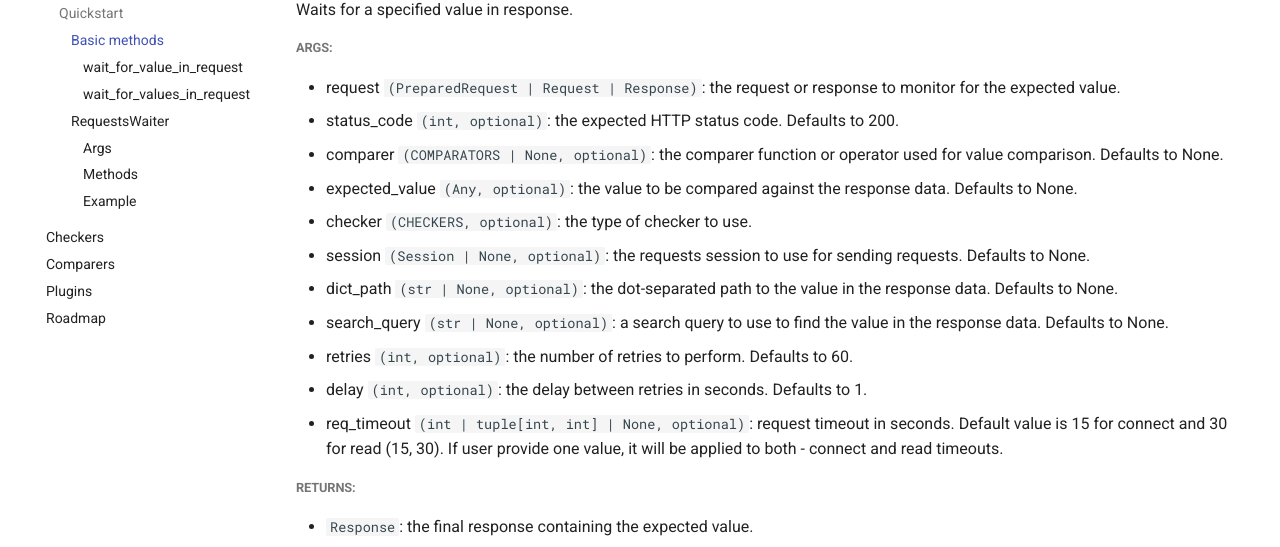
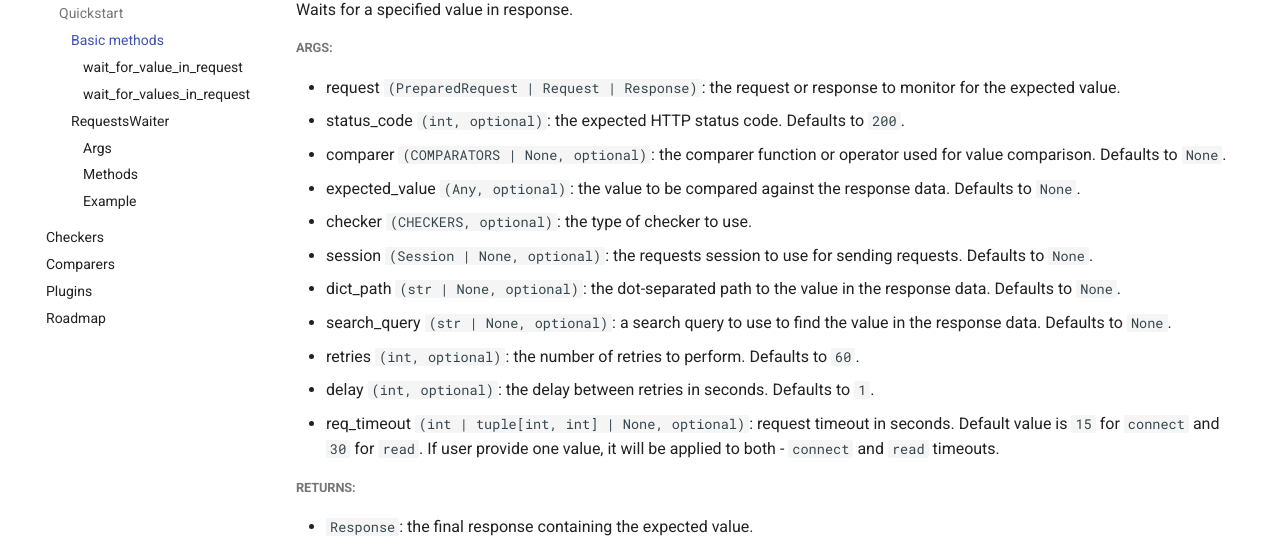
Before and after one commit to dawid-szaniawski/bepatient, an MkDocs documentation site: the page built from docs/usage.md, in a window 1280 px wide and 1400 px high, scrolled down 507 px. Shown: the part 149-696 px from the top of the window. Built offline with MkDocs 1.6.1 and Material for MkDocs 9.7.7, drawn with Linux system fonts in a browser that asks for light colours; comment, search, counter and statistics services are not loaded; some of the changed text lies outside the part shown.

Commit message:
feat: Add case-insensitive option for dict_path feat: Extend request timeout options (connect and read)
Closes #14

```diff
--- a/docs/usage.md
+++ b/docs/usage.md
@@ -30,23 +30,23 @@
 
 - request `(PreparedRequest | Request | Response)`: the request or response to monitor
   for the expected value.
-- status_code `(int, optional)`: the expected HTTP status code. Defaults to 200.
+- status_code `(int, optional)`: the expected HTTP status code. Defaults to `200`.
 - comparer `(COMPARATORS | None, optional)`: the comparer function or operator used for
-  value comparison. Defaults to None.
+  value comparison. Defaults to `None`.
 - expected_value `(Any, optional)`: the value to be compared against the response data.
-  Defaults to None.
+  Defaults to `None`.
 - checker `(CHECKERS, optional)`: the type of checker to use.
 - session `(Session | None, optional)`: the requests session to use for sending
-  requests. Defaults to None.
+  requests. Defaults to `None`.
 - dict_path `(str | None, optional)`: the dot-separated path to the value in the
-  response data. Defaults to None.
+  response data. Defaults to `None`.
 - search_query `(str | None, optional)`: a search query to use to find the value in the
-  response data. Defaults to None.
-- retries `(int, optional)`: the number of retries to perform. Defaults to 60.
-- delay `(int, optional)`: the delay between retries in seconds. Defaults to 1.
+  response data. Defaults to `None`.
+- retries `(int, optional)`: the number of retries to perform. Defaults to `60`.
+- delay `(int, optional)`: the delay between retries in seconds. Defaults to `1`.
 - req_timeout `(int | tuple[int, int] | None, optional)`: request timeout in seconds.
-  Default value is 15 for connect and 30 for read (15, 30). If user provide one value,
-  it will be applied to both - connect and read timeouts.
+  Default value is `15` for `connect` and `30` for `read`. If user provide one value,
+  it will be applied to both - `connect` and `read` timeouts.
 
 ##### Returns:
 
@@ -157,14 +162,14 @@
 
 - expected_value `(Any)`: the value to be compared against the response data.
 - comparer `(COMPARATORS)`: the comparer function or operator used for value comparison.
-- checker `(CHECKERS, optional)`: the type of checker to use. Defaults to "
-  json_checker".
+- checker `(CHECKERS, optional)`: the type of checker to use. Defaults
+  to `json_checker`.
 - dict_path `(str | None, optional)`: the dot-separated path to the value in the
-  response data. Defaults to None.
+  response data. Defaults to `None`.
 - search_query `(str | None, optional)`: a search query to use to find the value in the
-  response data. Defaults to None.
+  response data. Defaults to `None`.
 - ignore_case `(bool, optional)`: If set, upper/lower-case keys in `dict_path` are
-  treated the same. Defaults to False.
+  treated the same. Defaults to `False`.
 
 ###### Returns:
 
@@ -173,7 +178,7 @@
 ##### add_custom_checker
 
 This method allows users to add their own custom response checker by providing an
-object that inherits from the abstract base class Checker.
+object that inherits from the abstract base class `Checker`.
 
 ###### Args:
 
--- a/mkdocs.yml
+++ b/mkdocs.yml
@@ -38,7 +38,7 @@
 extra:
   social:
     - icon: fontawesome/brands/github
-      link: https://github.com/dawid-szaniawski
+      link: https://github.com/dawid-szaniawski/bepatient
     - icon: fontawesome/brands/python
       link: https://pypi.org/project/bepatient
 
```
Also changed, not shown: other parts of docs/usage.md (+15 -10 lines), docs/checkers.md (+2 -2 lines), docs/roadmap.md (+0 -1 lines).
